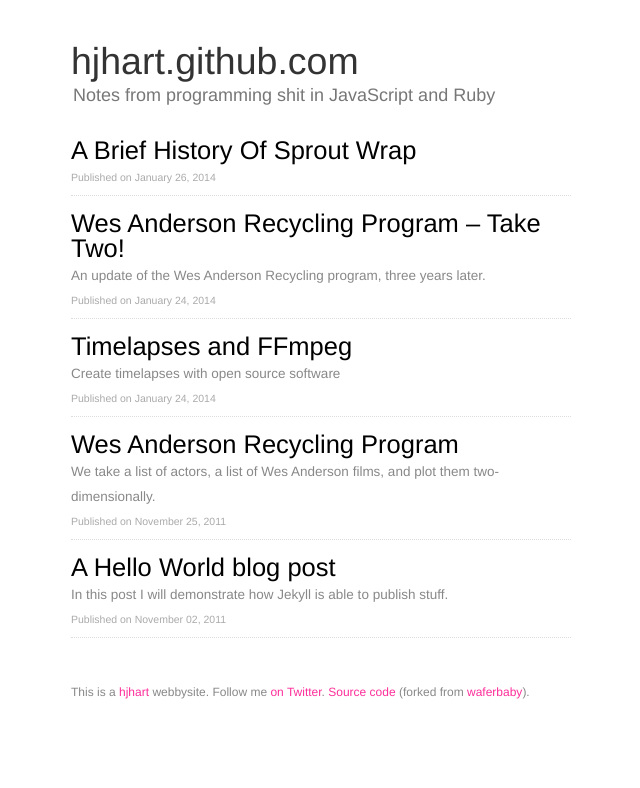
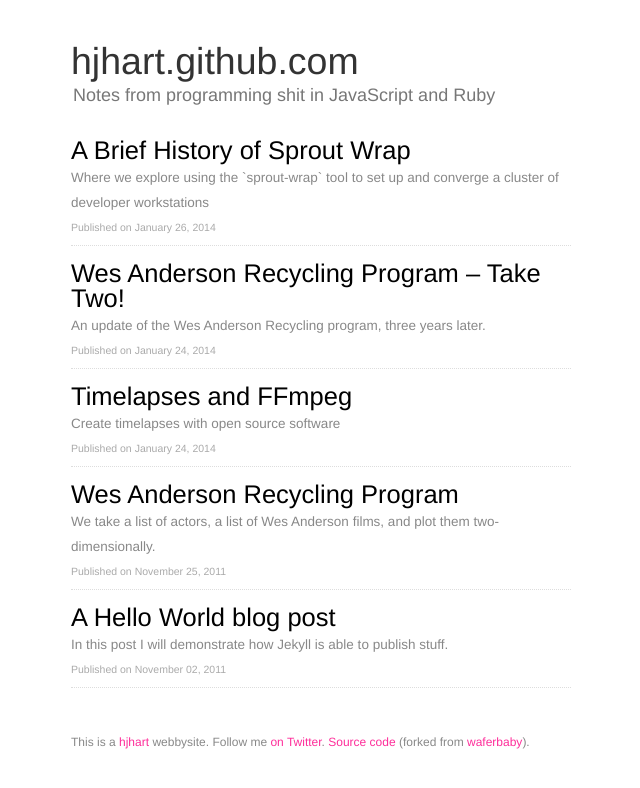
Before and after one commit to hjhart/hjhart.blog, a Jekyll site: the page built from index.html, in a window 1280 px wide. Shown: the top 788 px of the page, without its empty margins (238-878 px from the left). Built offline with Jekyll 4.4.1, drawn with Linux system fonts in a browser that asks for light colours.

Commit message:
Oh yeah, title, description, layout.

```diff
--- a/_posts/2014-01-26-a-brief-history-of-sprout-wrap.markdown
+++ b/_posts/2014-01-26-a-brief-history-of-sprout-wrap.markdown
@@ -1,4 +1,8 @@
-# A Brief History of Sprout Wrap
+---
+layout: post
+title: "A Brief History of Sprout Wrap"
+summary: "Where we explore using the `sprout-wrap` tool to set up and converge a cluster of developer workstations"
+---
 
 When Wanelo gets a brand new workstation the first thing we install on it is Sprout. Sprout is a collection of OSX specific recipes that allow you to install common utilities and applications that every ruby developer has and will appreciate.
 
```
